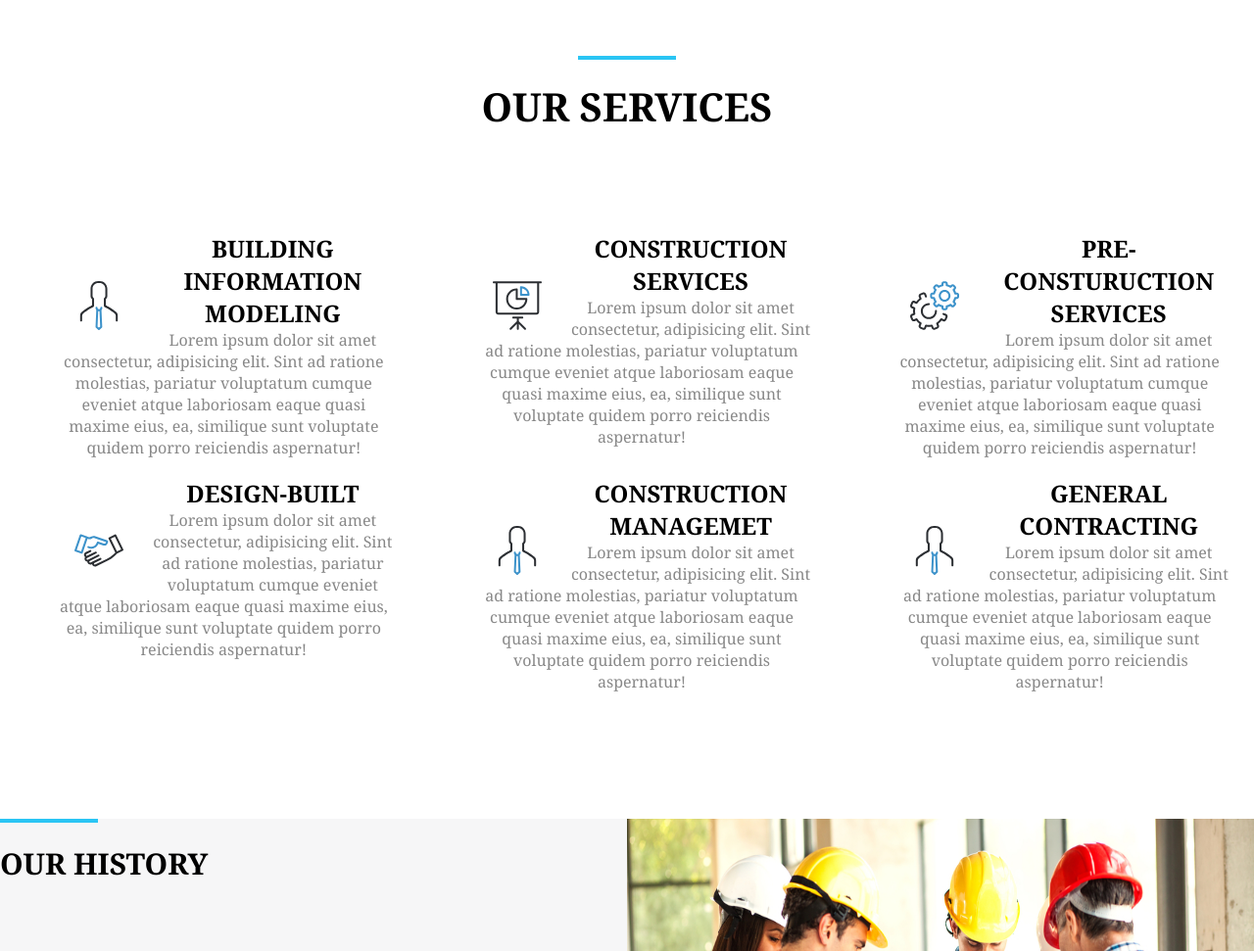
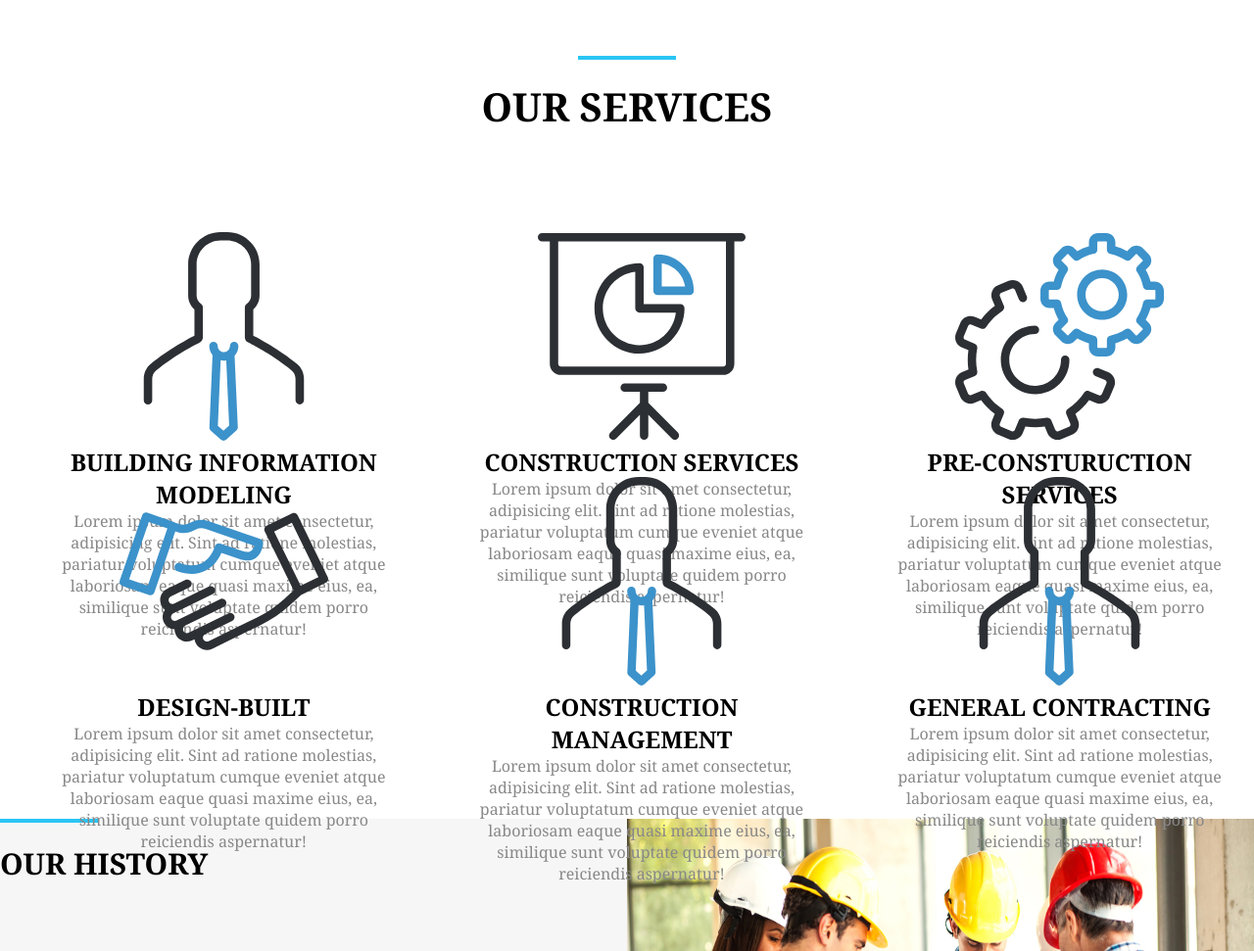
Before and after one commit to Ximarik/Construction, a plain HTML site: page index.html in a window 1280 px wide. Shown: the part 800-1771 px from the top of the page at 98% size. Drawn offline with Linux system fonts and the light colour scheme.

Commit message:
Update index.html

```diff
--- a/index.html
+++ b/index.html
@@ -54,19 +54,16 @@
      <hr class="new1" />
       <h1 class="ourservices">OUR SERVICES</h1>
     </div>
-    <div class="flex-wrap">
-            <div class="container2">
+       <div class="container2">
               <div class="p">
-                <div>
-                <img src="user.svg" height="100px" width="100px" class="float" />
+                <div >
+                <img src="user.svg" height=auto width=60% />
               </div>
-              <div>
+              <div class="text">
                 <h2>
                   BUILDING INFORMATION<br />
                   MODELING
                 </h2>
-              </div>
-              <div>
                 <p>
                   Lorem ipsum dolor sit amet consectetur, adipisicing elit. Sint ad
                   ratione molestias, pariatur voluptatum cumque eveniet atque laboriosam
@@ -77,12 +74,10 @@
               </div>
               <div class="p">
                 <div>
-                <img src="pie-chart.svg" height="100px" width="100px" class="float" />
+                <img src="pie-chart.svg" height=auto width=60% />
               </div>
-              <div>
+              <div class="text">
                 <h2>CONSTRUCTION SERVICES</h2>
-              </div>
-              <div>
                 <p>
                   Lorem ipsum dolor sit amet consectetur, adipisicing elit. Sint ad
                   ratione molestias, pariatur voluptatum cumque eveniet atque laboriosam
@@ -93,12 +88,10 @@
               </div>
               <div class="p">
                 <div>
-                <img src="settings.svg" height="100px" width="100px" class="float" />
+                <img src="settings.svg" height=auto width=60% />
               </div>
-              <div>
+              <div class="text">
                 <h2>PRE-CONSTURUCTION SERVICES</h2>
-              </div>
-              <div>
                 <p>
                   Lorem ipsum dolor sit amet consectetur, adipisicing elit. Sint ad
                   ratione molestias, pariatur voluptatum cumque eveniet atque laboriosam
@@ -111,12 +104,10 @@
             <div class="container3">
               <div class="p">
                 <div>
-                <img src="handshake.svg" height="100px" width="100px" class="float" />
+                <img src="handshake.svg" height=auto width=60% />
               </div>
-              <div>
+              <div class="text">
                 <h2>DESIGN-BUILT</h2>
-              </div>
-              <div>
                 <p>
                   Lorem ipsum dolor sit amet consectetur, adipisicing elit. Sint ad
                   ratione molestias, pariatur voluptatum cumque eveniet atque laboriosam
@@ -127,12 +118,10 @@
               </div>
               <div class="p">
                 <div>
-                <img src="user.svg" height="100px" width="100px" class="float" />
-              </div>
-              <div>
-                <h2>CONSTRUCTION MANAGEMET</h2>
-              </div>
-              <div>
+                <img src="user.svg" height=auto width=60% />
+                </div>
+                <div class="text">
+                <h2>CONSTRUCTION MANAGEMENT</h2>
                 <p>
                   Lorem ipsum dolor sit amet consectetur, adipisicing elit. Sint ad
                   ratione molestias, pariatur voluptatum cumque eveniet atque laboriosam
@@ -143,12 +132,10 @@
               </div>
               <div class="p">
                 <div>
-                <img src="user.svg" height="100px" width="100px" class="float" />
+                <img src="user.svg" height=auto width=60% />
                 </div>
-                <div>
+                <div class="text">
                 <h2>GENERAL CONTRACTING</h2>
-              </div>
-              <div>
                 <p>
                   Lorem ipsum dolor sit amet consectetur, adipisicing elit. Sint ad
                   ratione molestias, pariatur voluptatum cumque eveniet atque laboriosam
@@ -159,7 +146,6 @@
               </div>
             </div>
           </div>
-    </div>
     <div class="b-color">
       <img src="manager2.jpg" height="515px" width=50% class="float1 flexibimg" />
       <hr class="new2" />
```
